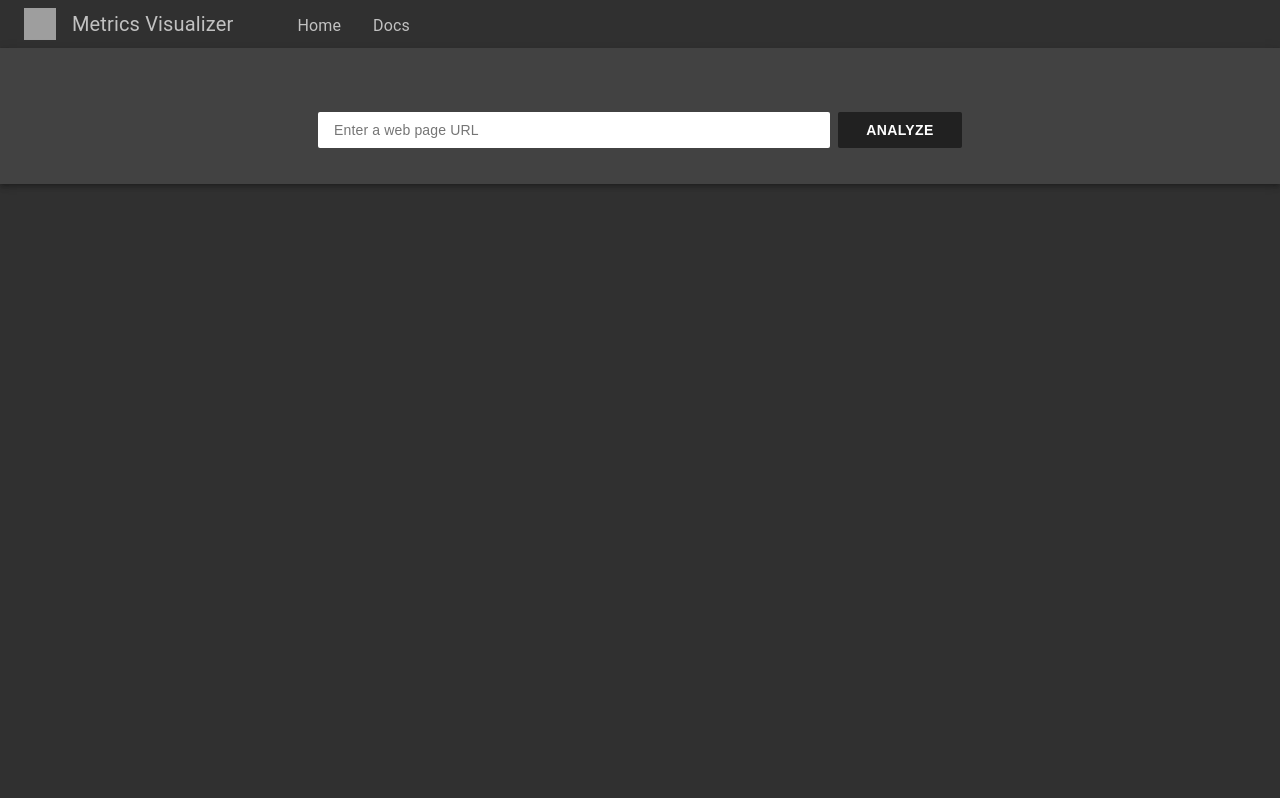
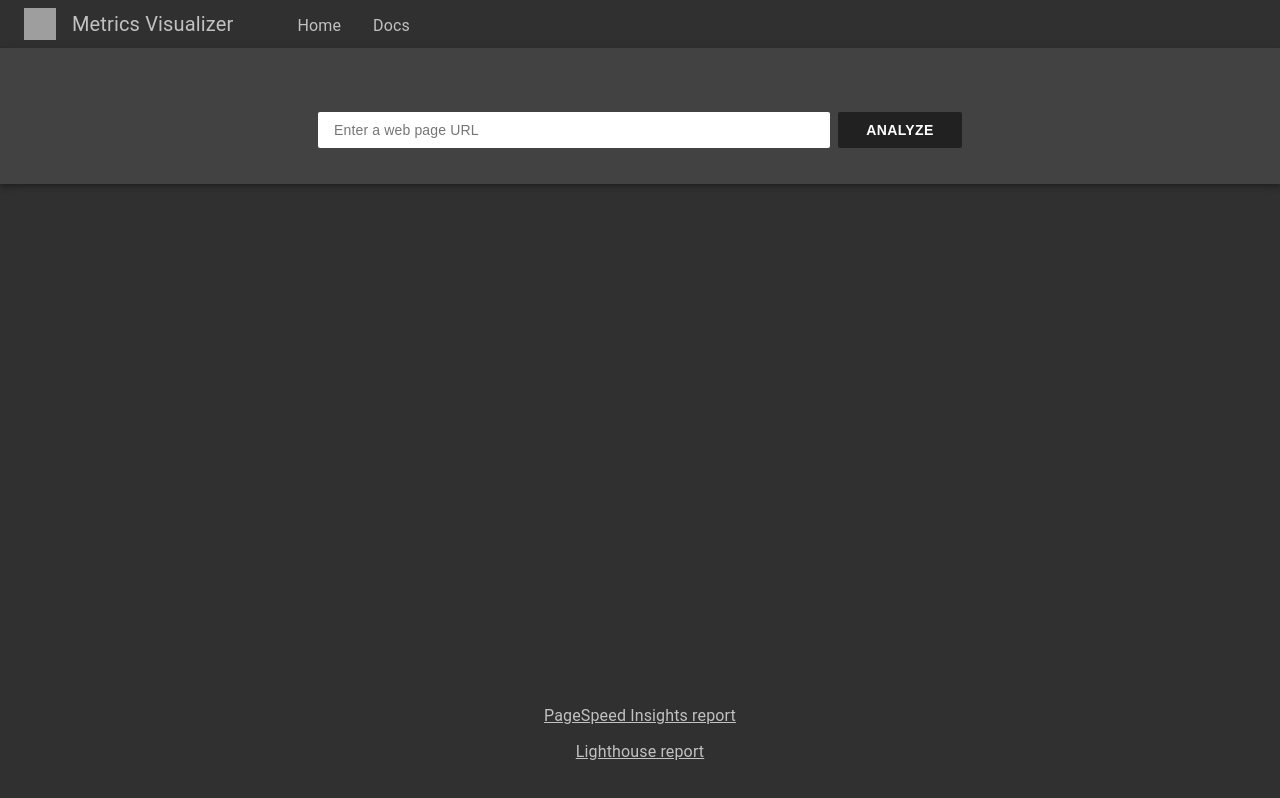
Before and after one commit to anton-karlovskiy/cra-metrics-visualizer-prototype, a React (Create React App) app: page / in a window 1280 px wide. Built offline with nearby package versions, Linux system fonts and the light colour scheme; grey boxes are pictures that could not be loaded.

Commit message:
feat: footer links to PSI and Lighthouse

```diff
--- a/src/App.css
+++ b/src/App.css
@@ -5,6 +5,7 @@
 
 main {
   width: 100%;
-  padding-bottom: 50px;
+  /* MEMO: should be matched with footer height */
+  padding-bottom: 120px;
   margin-top: 48px;
 }
--- a/src/App.js
+++ b/src/App.js
@@ -106,7 +106,7 @@ const App = () => {
           runtimeError={runtimeError}
           lighthouseInfo={lighthouseInfo} />
       </main>
-      <Footer />
+      <Footer targetUrl={inputs[INPUT_NAMES.LIGHTHOUSE_URL]} />
     </>
   );
 };
--- a/src/components/Footer/footer.css
+++ b/src/components/Footer/footer.css
@@ -5,8 +5,19 @@ footer {
   left: 0;
   right: 0;
   text-align: center;
-  height: 50px;
+  /* MEMO: should be matched with footer height */
+  height: 120px;
   display: flex;
   justify-content: space-evenly;
   align-items: center;
 }
+
+.footer-inside {
+  margin: 0 auto;
+}
+
+.footer-inside a {
+  display: block;
+  text-decoration: underline;
+  margin-bottom: 12px;
+}
--- a/src/components/Footer/index.js
+++ b/src/components/Footer/index.js
@@ -3,8 +3,23 @@ import React from 'react';
 
 import './footer.css';
 
-const Footer = () => (
-  <footer></footer>
+const Footer = ({ targetUrl }) => (
+  <footer>
+    <div className='footer-inside'>
+      <a
+        target='_blank'
+        rel='noopener noreferrer'
+        href={`https://developers.google.com/speed/pagespeed/insights/?url=${targetUrl}`}>
+        PageSpeed Insights report
+      </a>
+      <a
+        target='_blank'
+        rel='noopener noreferrer'
+        href={`https://googlechrome.github.io/lighthouse/viewer/?psiurl=${targetUrl}&category=accessibility&category=performance&category=pwa&category=best-practices&category=seo`}>
+        Lighthouse report
+      </a>
+    </div>
+  </footer>
 );
 
 export default Footer;
```
